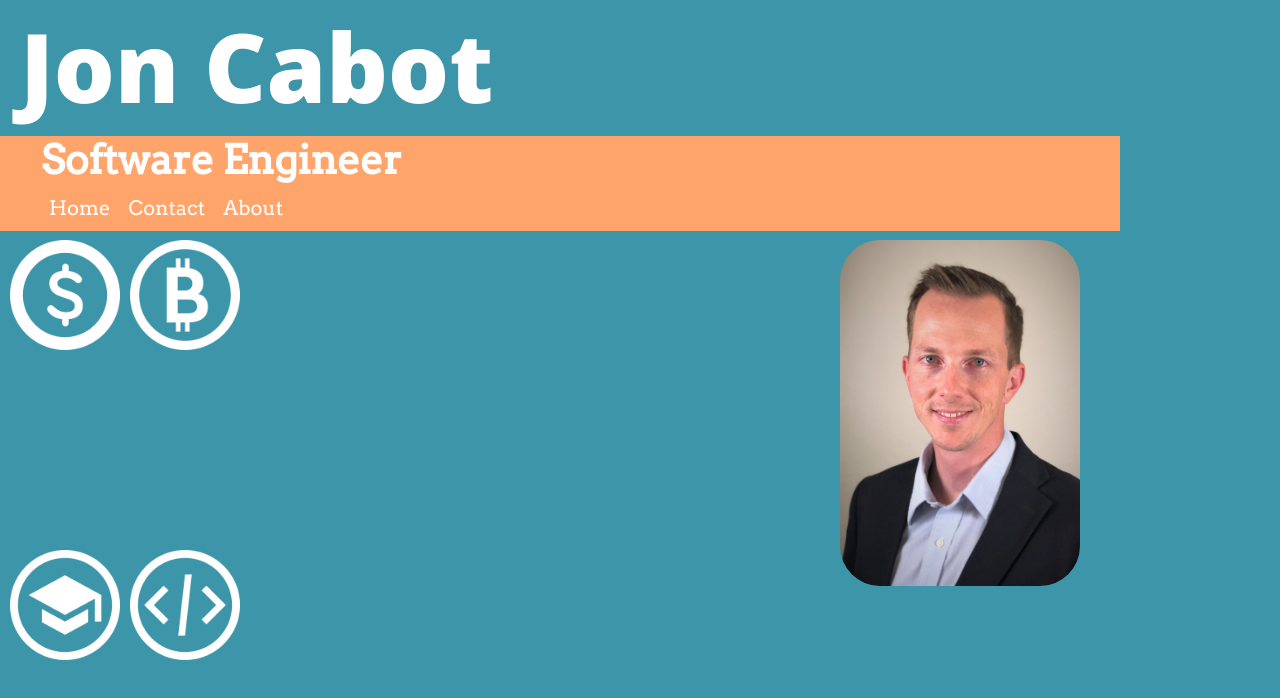
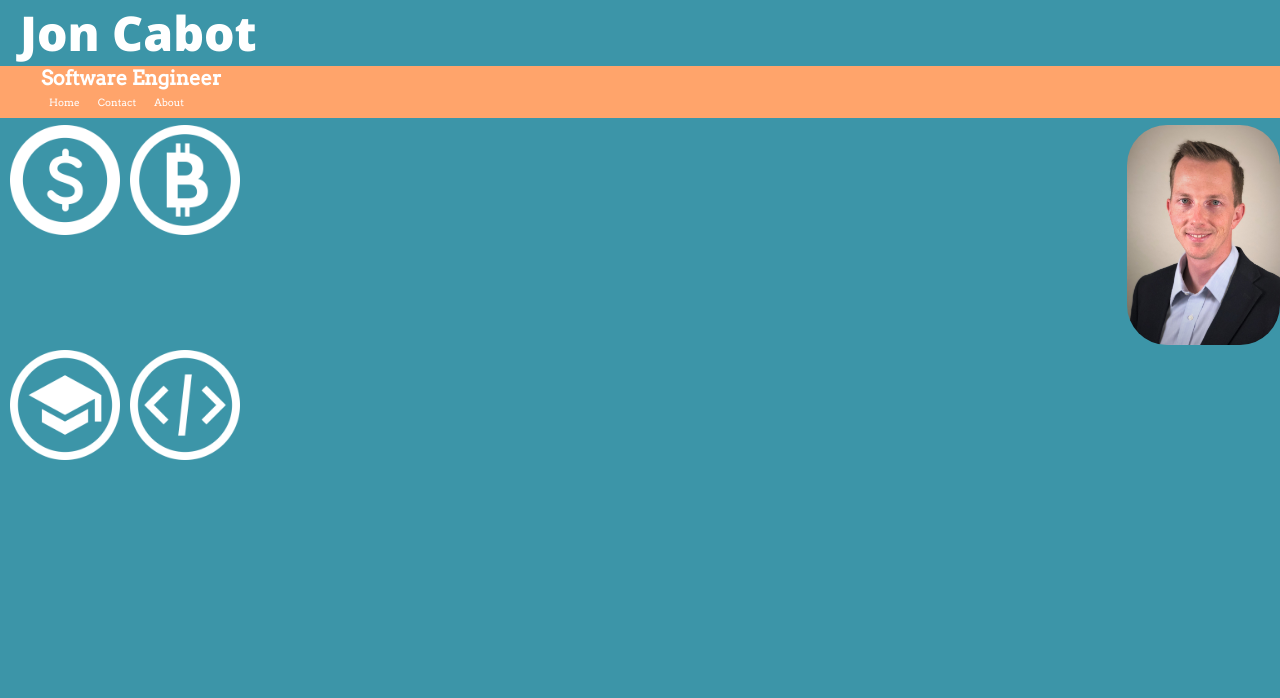
Before and after one commit to jcabot01/personal-website-for-prework, a plain HTML site: page index.html in a window 1280 px wide. Drawn offline with nearby package versions, Linux system fonts and the light colour scheme.

Commit message:
css file

```diff
--- a/style.css
+++ b/style.css
@@ -1,7 +1,5 @@
 body {
     background-color: #3c95a8 ;
-    max-height: 1920px;
-    max-width: 1080px;
     width: 100%;
     height: auto;
     position: fixed;
@@ -13,9 +11,8 @@ body {
   }
 nav {
     float: left;
-    width: auto;
-    height: 15px;
-    padding-top: 120px;
+    height: 10px;
+    padding-top: 50px;
     border-radius: 50px;
     list-style: none;
     border-width: 1px 0;
@@ -23,7 +20,7 @@ nav {
   }
 h1 {
     font-family: 'Open Sans', sans-serif;;
-    font-size: 6em;
+    font-size: 3em;
     color: white;
     position: absolute;
     margin-top: 0%;
@@ -31,8 +28,9 @@ h1 {
   }
 h4 {
     font-family: 'Arvo', serif;
-    font-size: 40px;
+    font-size: 20px;
     color: white;
+    float: left;
     position: absolute;
     text-align: center;
     margin: auto;
@@ -49,7 +47,7 @@ li {
     display: inline;
     color: #ffa46B;
     text-align: center;
-    margin-top: 50px;
+    margin-top: 20px;
     padding: 2px 1px;
     text-decoration: none;
     padding-left: 1px;
@@ -60,7 +58,7 @@ li {
 
   a {
     font-family: 'Arvo', serif;
-    font-size: 20px;
+    font-size: 10px;
     color: white;
     display: inline-block;
     padding: 8px;
@@ -82,39 +80,39 @@ li {
     text-decoration: underline;
   }
   .pic {
-    max-width: 240px;
-    max-height: 360px;
+    max-width: 160px;
+    max-height: 220px;
     position: absolute;
-    margin-top: 240px;
+    margin-top: 125px;
     right: 0;
     border-radius: 40px;
   }
   .tiles1 {
-    margin-top: 240px;
+    margin-top: 125px;
     margin-left: 10px;
     position:absolute;
     display: block;
   }
   .tiles2 {
-    margin-top: 240px;
+    margin-top: 125px;
     margin-left: 130px;
     position:absolute;
   }
   .tiles3 {
-    margin-top: 550px;
+    margin-top: 350px;
     margin-left: 130px;
     position:absolute;
     display: block;
   }
   .tiles4 {
-    margin-top: 550px;
+    margin-top: 350px;
     margin-left: 10px;
     position:absolute;
     display: block;
   }
   .icon-text {
     font-family: 'Arvo', serif;
-    font-size: 0.9em;
+    font-size: 0.5em;
     color: rgba(255, 255, 255, 0.856);
     position: absolute;
     text-align: center;
```
